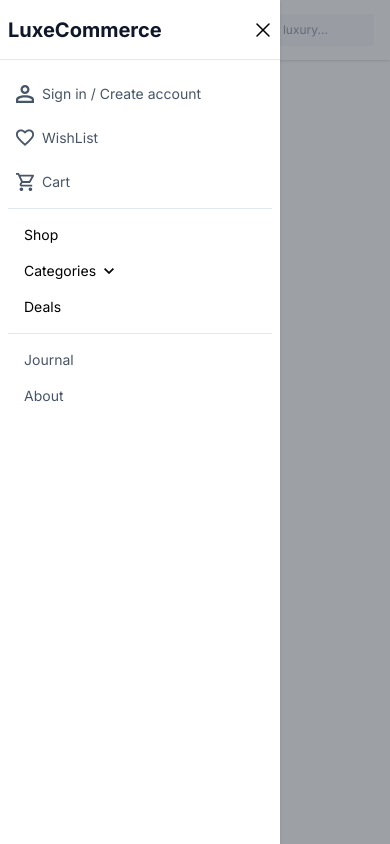
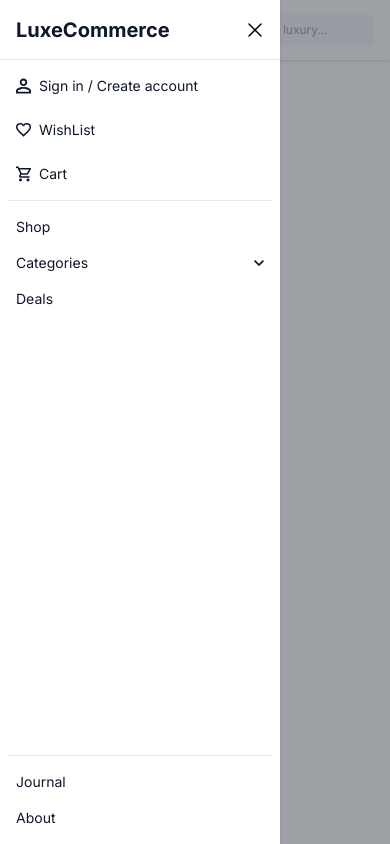
Before and after one commit to abdalla-samir/LuxeCommerce, a React (Vite) app: page / in a window 390 px wide. Both pictures are taken after a click on the icon 28 px from the left and 30 px from the top of the page. Built offline with nearby package versions, Linux system fonts and the light colour scheme.

Commit message:
Completed Navbar and sidebar sections.

```diff
--- a/src/components/layout/NavBar.jsx
+++ b/src/components/layout/NavBar.jsx
@@ -4,19 +4,14 @@ import WishListIcon from "/src/assets/icons/wishlist.svg?react";
 import CartIcon from "/src/assets/icons/cart.svg?react";
 import ProfileIcon from "/src/assets/icons/profile.svg?react";
 import HeaderLinks from "/src/components/navbar/HeaderLinks";
-import CategoryLinks from "/src/components/navbar/CategoryLinks";
 import BurgerIcon from "/src/assets/icons/burger.svg?react";
 import SideBar from "/src/components/navbar/SideBar";
 import Logo from "/src/components/navbar/Logo";
-import { CategoryToggleContext } from "/src/context/CategoryToggleContext";
 
 export default function NavBar() {
-    const [showCategoryLinks, setShowCategoryLinks] = useState(false);
     const [showToggleBar, setShowToggleBar] = useState(false);
     const [showSideBar, setShowSideBar] = useState(false);
-    const handleCategoriesToggle = () => {
-        setShowCategoryLinks((prev) => !prev);
-    };
+
     useEffect(() => {
         const media = window.matchMedia("(max-width: 1024px)");
         const handleResize = (event) => {
@@ -39,10 +34,9 @@ export default function NavBar() {
                     <Logo size="large" />
                 </div>
             </div>
-            <CategoryToggleContext.Provider value={{ handleCategoriesToggle }}>
-                {showSideBar && <SideBar setShowSideBar={setShowSideBar} />}
-                <HeaderLinks />
-            </CategoryToggleContext.Provider>
+
+            {showSideBar && <SideBar setShowSideBar={setShowSideBar} />}
+            <HeaderLinks />
 
             <div className="flex gap-6 text-text-secondary">
                 <Search placeHolder="Search curated luxury..." />
@@ -52,11 +46,6 @@ export default function NavBar() {
                     <ProfileIcon width={18} />
                 </div>
             </div>
-            {showCategoryLinks && (
-                <div className="absolute top-full left-0 w-full bg-bg-main z-50">
-                    <CategoryLinks />
-                </div>
-            )}
         </div>
     );
 }
--- a/src/components/navbar/AccountLinks.jsx
+++ b/src/components/navbar/AccountLinks.jsx
@@ -3,7 +3,7 @@ export default function AccountLinks() {
     return (
         <li>
             <a href="#" className="sidebar-a">
-                <ProfileIcon width={18} />
+                <ProfileIcon width={15} />
                 <span>Sign in / Create account</span>
             </a>
         </li>
--- a/src/components/navbar/CategoryLinks.jsx
+++ b/src/components/navbar/CategoryLinks.jsx
@@ -1,14 +1,54 @@
-export default function CategoryLinks() {
+export default function CategoryLinks({ variant }) {
+    const ulStyles = {
+        navbar: "absolute top-full left-0 w-full text-sm",
+        sidebar: "ml-2 text-xs",
+    };
     return (
-        <ul className="text-sm">
-            <li className="category-li">Fashion</li>
-            <li className="category-li">Electronics</li>
-            <li className="category-li">Mobile</li>
-            <li className="category-li">Accessories</li>
-            <li className="category-li">Home & Living</li>
-            <li className="category-li">Beauty</li>
-            <li className="category-li">Sports</li>
-            <li className="category-li">Gaming</li>
-        </ul>
+        <>
+            <ul
+                className={`text-text-dark  ${variant === "navbar-li" ? ulStyles.navbar : variant === "sidebar-li" ? ulStyles.sidebar : ""}`}
+            >
+                <li
+                    className={`${variant === "navbar-li" ? "navbar-category-li" : variant === "sidebar-li" ? "sidebar-category-li" : ""}`}
+                >
+                    Fashion
+                </li>
+                <li
+                    className={`${variant === "navbar-li" ? "navbar-category-li" : variant === "sidebar-li" ? "sidebar-category-li" : ""}`}
+                >
+                    Electronics
+                </li>
+                <li
+                    className={`${variant === "navbar-li" ? "navbar-category-li" : variant === "sidebar-li" ? "sidebar-category-li" : ""}`}
+                >
+                    Mobile
+                </li>
+                <li
+                    className={`${variant === "navbar-li" ? "navbar-category-li" : variant === "sidebar-li" ? "sidebar-category-li" : ""}`}
+                >
+                    Accessories
+                </li>
+                <li
+                    className={`${variant === "navbar-li" ? "navbar-category-li" : variant === "sidebar-li" ? "sidebar-category-li" : ""}`}
+                >
+                    Home & Living
+                </li>
+                <li
+                    className={`${variant === "navbar-li" ? "navbar-category-li" : variant === "sidebar-li" ? "sidebar-category-li" : ""}`}
+                >
+                    Beauty
+                </li>
+                <li
+                    className={`${variant === "navbar-li" ? "navbar-category-li" : variant === "sidebar-li" ? "sidebar-category-li" : ""}`}
+                >
+                    Sports
+                </li>
+                <li
+                    className={`${variant === "navbar-li" ? "navbar-category-li" : variant === "sidebar-li" ? "sidebar-category-li" : ""}`}
+                >
+                    Gaming
+                </li>
+            </ul>
+        </>
     );
 }
--- /dev/null
+++ b/src/components/navbar/DropDownLinks.jsx
@@ -0,0 +1,20 @@
+import CategoryLinks from "./CategoryLinks";
+import { CategoryToggleContext } from "../../context/CategoryToggleContext";
+import { useContext } from "react";
+
+export default function DropDownLinks() {
+    const { showCategoryLinks } = useContext(CategoryToggleContext);
+
+    return (
+        <>
+            <li
+                className={`${className} flex items-center gap-2`}
+                onClick={handleCategoriesToggle}
+            >
+                Categories
+                <Arrow width={10} />
+            </li>
+            {showCategoryLinks && <CategoryLinks />}
+        </>
+    );
+}
--- a/src/components/navbar/HeaderLinks.jsx
+++ b/src/components/navbar/HeaderLinks.jsx
@@ -5,8 +5,8 @@ export default function HeaderLinks() {
     return (
         <>
             <ul className="text-text-muted flex items-center ml-6 max-lg:hidden gap-6 text-sm flex-1">
-                <PrimaryLinks className="navbar-li" />
-                <InfoLinks className="navbar-li" />
+                <PrimaryLinks variant="navbar-li" />
+                <InfoLinks variant="navbar-li" />
             </ul>
         </>
     );
--- a/src/components/navbar/InfoLinks.jsx
+++ b/src/components/navbar/InfoLinks.jsx
@@ -1,16 +1,8 @@
-export default function InfoLinks({ variant, className }) {
+export default function InfoLinks({ variant }) {
     return (
         <>
-            <li
-                className={`${variant === "sidebar" ? "text-text-muted" : ""} ${className}`}
-            >
-                Journal
-            </li>
-            <li
-                className={`${variant === "sidebar" ? "text-text-muted" : ""} ${className}`}
-            >
-                About
-            </li>
+            <li className={`${variant}`}>Journal</li>
+            <li className={`${variant}`}>About</li>
         </>
     );
 }
--- a/src/components/navbar/PrimaryLinks.jsx
+++ b/src/components/navbar/PrimaryLinks.jsx
@@ -1,20 +1,29 @@
 import Arrow from "/src/assets/icons/arrow.svg?react";
-import { CategoryToggleContext } from "../../context/CategoryToggleContext";
-import { useContext } from "react";
+import CategoryLinks from "./CategoryLinks";
+import { useState } from "react";
 
-export default function PrimaryLinks({ className }) {
-    const { handleCategoriesToggle } = useContext(CategoryToggleContext);
+export default function PrimaryLinks({ variant }) {
+    const [showCategoryLinks, setShowCategoryLinks] = useState(false);
+    const handleCategoriesToggle = () => {
+        setShowCategoryLinks((prev) => !prev);
+    };
     return (
         <>
-            <li className={className}>Shop</li>
-            <li
-                className={`${className} flex items-center gap-2`}
-                onClick={handleCategoriesToggle}
-            >
-                Categories
-                <Arrow width={10} />
+            <li className={variant}>Shop</li>
+            <li>
+                <button
+                    onClick={handleCategoriesToggle}
+                    className={`${variant} w-full flex items-center gap-2 justify-between`}
+                >
+                    Categories
+                    <Arrow
+                        width={10}
+                        className={`${showCategoryLinks ? "rotate-180" : ""} transition`}
+                    />
+                </button>
+                {showCategoryLinks && <CategoryLinks variant={variant} />}
             </li>
-            <li className={className}>Deals</li>
+            <li className={variant}>Deals</li>
         </>
     );
 }
--- a/src/components/navbar/SideBar.jsx
+++ b/src/components/navbar/SideBar.jsx
@@ -1,4 +1,3 @@
-import HeaderLinks from "/src/components/navbar/HeaderLinks";
 import Logo from "./Logo";
 import Cross from "/src/assets/icons/cross.svg?react";
 import AccountLinks from "/src/components/navbar/AccountLinks";
@@ -9,8 +8,8 @@ import InfoLinks from "./InfoLinks";
 export default function SideBar({ setShowSideBar }) {
     return (
         <>
-            <div className="w-70 fixed top-0 left-0 h-screen bg-bg-main flex flex-col gap-2 shadow z-50">
-                <div className="p-2 border-b h-15 border-border flex justify-between items-center">
+            <div className="w-70 fixed top-0 left-0 h-screen bg-bg-main flex flex-col shadow z-50">
+                <div className="p-2 px-4 border-b h-15 border-border flex justify-between items-center">
                     <Logo size="small" />
                     <Cross
                         width={18}
@@ -18,16 +17,16 @@ export default function SideBar({ setShowSideBar }) {
                         onClick={() => setShowSideBar(false)}
                     />
                 </div>
-                <div className="p-2 flex flex-col gap-2">
+                <div className="p-2 flex flex-1 flex-col min-h-0 gap-2">
                     <ul className="flex flex-col gap-2">
                         <AccountLinks />
                         <UtilityLinks />
                     </ul>
-                    <ul className="border-y border-border py-2">
-                        <PrimaryLinks className="sidebar-li" />
+                    <ul className="border-y border-border py-2 flex-1 overflow-y-auto">
+                        <PrimaryLinks variant="sidebar-li" />
                     </ul>
                     <ul>
-                        <InfoLinks className="sidebar-li text-text-secondary" />
+                        <InfoLinks variant="sidebar-li" />
                     </ul>
                 </div>
             </div>
--- a/src/components/navbar/UtilityLinks.jsx
+++ b/src/components/navbar/UtilityLinks.jsx
@@ -6,13 +6,13 @@ export default function UtilityLinks() {
         <>
             <li>
                 <a href="#" className="sidebar-a">
-                    <WishList width={18} />
+                    <WishList width={15} />
                     <span>WishList</span>
                 </a>
             </li>
             <li>
                 <a href="#" className="sidebar-a">
-                    <Cart width={18} />
+                    <Cart width={15} />
                     <span>Cart</span>
                 </a>
             </li>
--- a/src/index.css
+++ b/src/index.css
@@ -50,13 +50,16 @@
     .navbar-li {
         @apply hover:text-text-secondary cursor-pointer transition;
     }
+    .navbar-category-li {
+        @apply p-4 hover:bg-bg-muted text-text-primary hover:text-text-secondary cursor-pointer transition;
+    }
     .sidebar-li {
-        @apply hover:text-text-secondary cursor-pointer transition hover:bg-bg-section p-2 px-4 text-sm;
+        @apply p-2 hover:bg-bg-muted text-text-primary hover:text-text-secondary text-sm cursor-pointer transition;
     }
     .sidebar-a {
-        @apply flex gap-2 p-2 rounded transition  text-text-secondary text-sm hover:bg-bg-muted;
+        @apply flex gap-2 p-2 rounded transition  text-text-primary hover:text-text-secondary text-sm hover:bg-bg-muted;
     }
-    .category-li {
-        @apply p-4 hover:bg-bg-muted cursor-pointer;
+    .sidebar-category-li {
+        @apply p-2 hover:bg-bg-muted  hover:text-text-secondary cursor-pointer transition;
     }
 }
```
